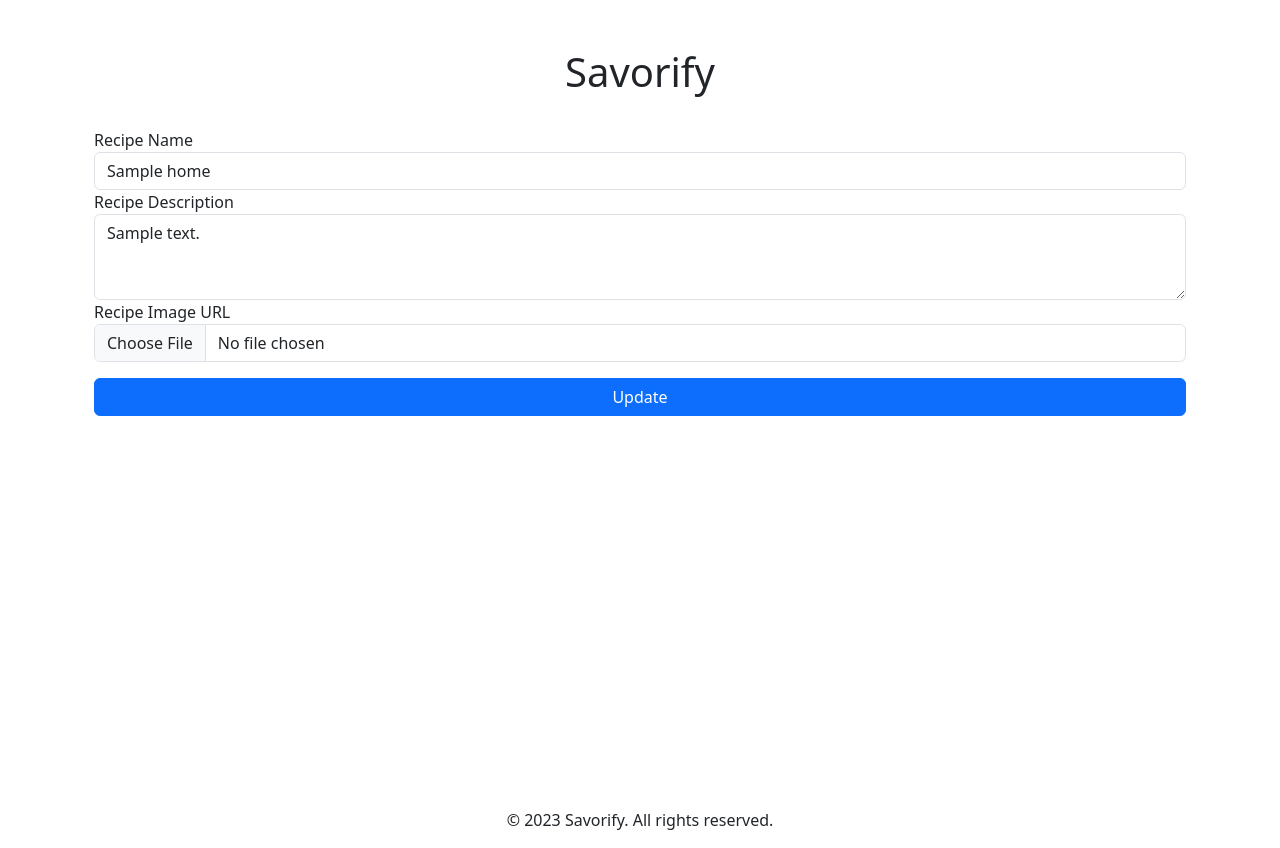
After one commit to AlzyWelzy/Savorify, a Django app: page /update_recipe/1/ in a window 1280 px wide. The commit adds this page. Run offline with Django 4.2, Linux system fonts and the light colour scheme; tables that the repository leaves empty hold one stand-in row (values such as "Sample post").

Commit message:
completeing

```diff
--- a/home/templates/index.html
+++ b/home/templates/index.html
@@ -71,6 +71,11 @@
               class="btn btn-danger btn-sm"
               >Delete</a
             >
+            <a
+              href="{% url 'update_recipe' recipe.id %}"
+              class="btn btn-primary btn-sm"
+              >Update</a
+            >
           </td>
         </tr>
 
--- /dev/null
+++ b/home/templates/update_recipe.html
@@ -0,0 +1,50 @@
+{% extends 'base.html' %} {% block content %}
+
+<header>
+  <h1 class="text-center">Savorify</h1>
+</header>
+
+<main class="container mt-4">
+  <form id="recipeForm" method="post" enctype="multipart/form-data">
+    {% csrf_token %}
+    <label for="recipeName">Recipe Name</label>
+    <input
+      type="text"
+      id="recipeName"
+      class="form-control"
+      placeholder="Enter recipe name"
+      name="recipe_name"
+      value="{{recipe.recipe_name}}"
+      required
+    />
+
+    <label for="recipeDescription">Recipe Description</label>
+    <textarea
+      id="recipeDescription"
+      class="form-control"
+      rows="3"
+      placeholder="Enter recipe description"
+      name="recipe_description"
+      required
+    >
+{{recipe.recipe_description}}</textarea
+    >
+
+    <label for="recipeImage">Recipe Image URL</label>
+    <input
+      type="file"
+      id="recipeImage"
+      class="form-control"
+      placeholder="Enter image URL"
+      name="recipe_image"
+      required
+    />
+
+    <button type="submit" class="btn btn-primary mt-3 w-100">Update</button>
+  </form>
+</main>
+
+<footer class="text-center mt-auto">
+  <p>&copy; {{year}} Savorify. All rights reserved.</p>
+</footer>
+{% endblock %}
--- a/home/urls.py
+++ b/home/urls.py
@@ -5,4 +5,5 @@ from . import views
 urlpatterns = [
     path("", views.index, name="index"),
     path("delete_recipe/<int:id>/", views.delete_recipe, name="delete_recipe"),
+    path("update_recipe/<int:id>/", views.update_recipe, name="update_recipe"),
 ]
--- a/home/views.py
+++ b/home/views.py
@@ -25,6 +25,27 @@ def index(request):
     return render(request, "index.html", context)
 
 
+def update_recipe(request, id):
+    recipe = Home.objects.get(id=id)
+    context = {
+        "title": "Savorify",
+        "year": datetime.datetime.now().year,
+        "recipe": recipe,
+    }
+
+    if request.method == "POST":
+        recipe.recipe_name = request.POST.get("recipe_name")
+        recipe.recipe_description = request.POST.get("recipe_description")
+
+        if request.FILES.get("recipe_image"):
+            recipe.recipe_image = request.FILES.get("recipe_image")
+
+        recipe.save()
+        return redirect("/")
+
+    return render(request, "update_recipe.html", context)
+
+
 def delete_recipe(request, id):
     recipe = Home.objects.get(id=id)
     recipe.delete()
```
Also changed, not shown: public/static/images/Screenshot_2023-12-02_at_15-45-20_Rose_Kheer_Tart_Recipe_How_to_Make_Rose_Kheer_T_UJBExFl.png (added).
